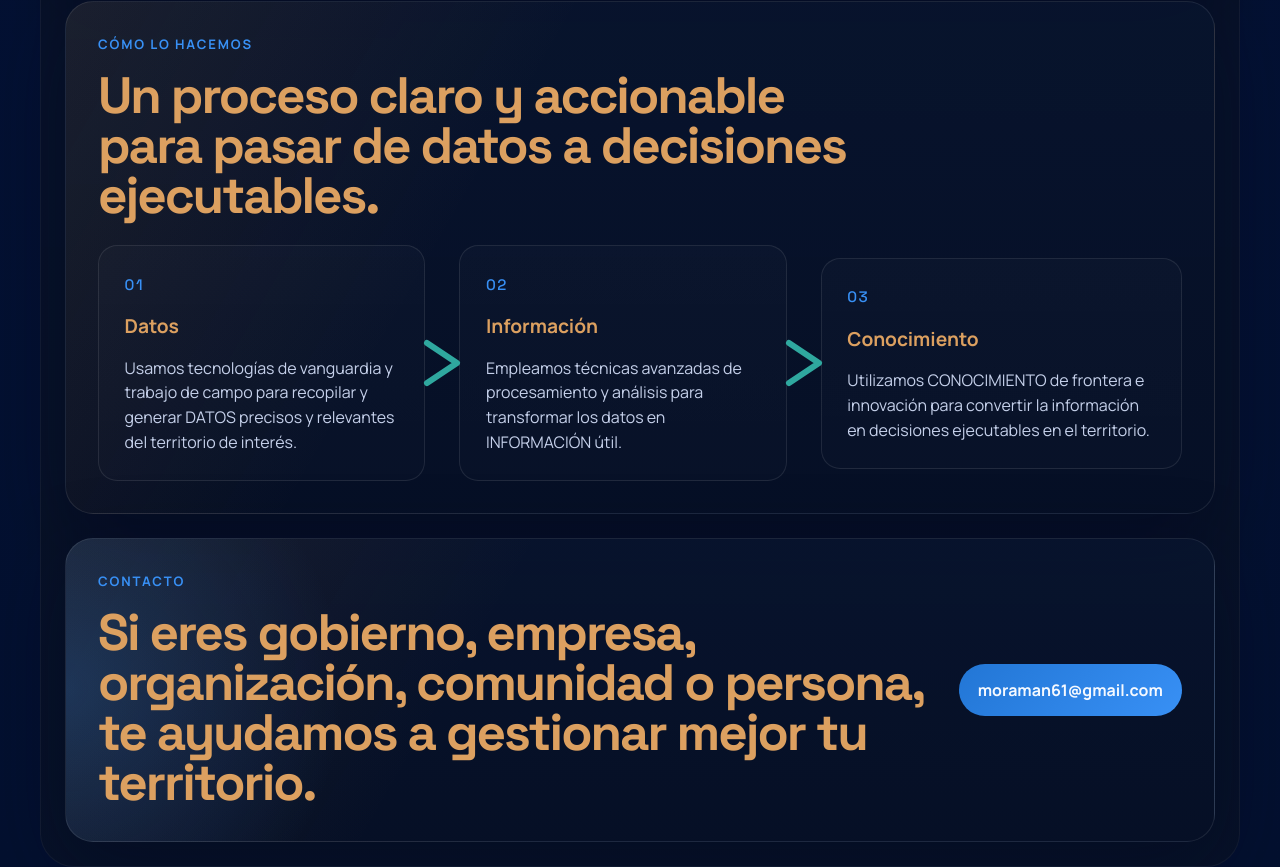
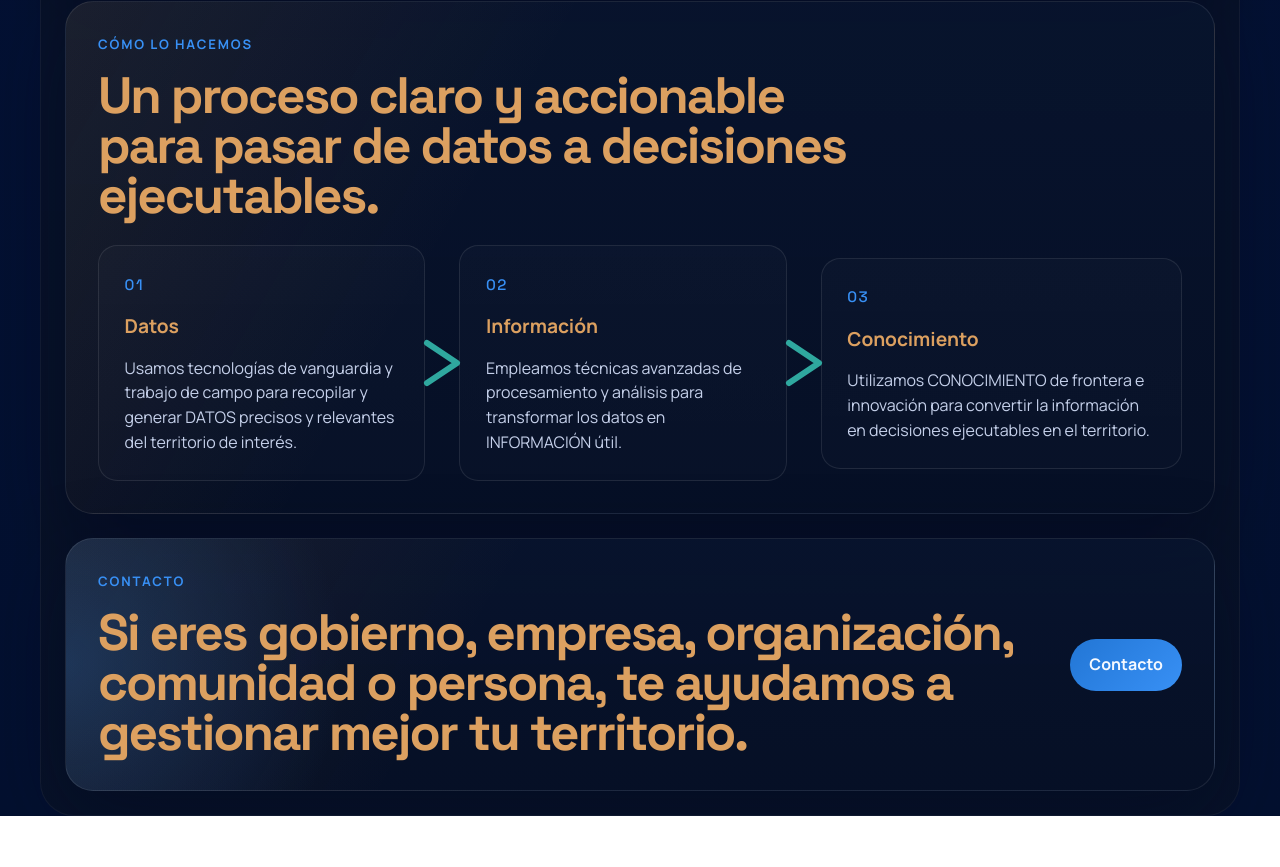
Before and after one commit to moraman61-arch/terralogica-web, a React (Vite) app: page / in a window 1280 px wide. Shown: the part 1198-2065 px from the top of the page. After the commit the page ends 2014 px from the top, so only its background shows below. Built offline with nearby package versions, Linux system fonts and the light colour scheme.

Commit message:
Change contact button label to Contacto

```diff
--- a/src/App.jsx
+++ b/src/App.jsx
@@ -293,7 +293,7 @@ function App() {
           <h2>Si eres gobierno, empresa, organización, comunidad o persona, te ayudamos a gestionar mejor tu territorio.</h2>
         </div>
         <a className="primary-link" href="mailto:moraman61@gmail.com">
-          moraman61@gmail.com
+          Contacto
         </a>
       </section>
     </main>
```
